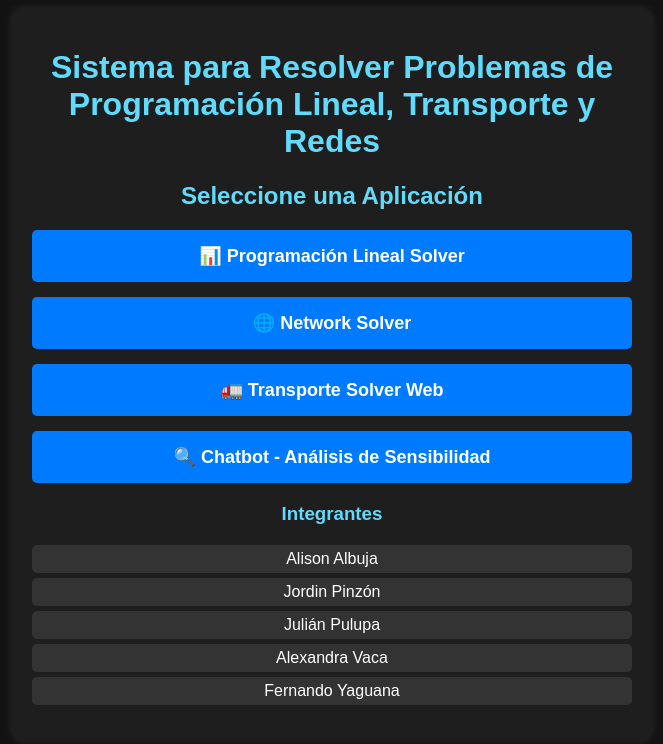
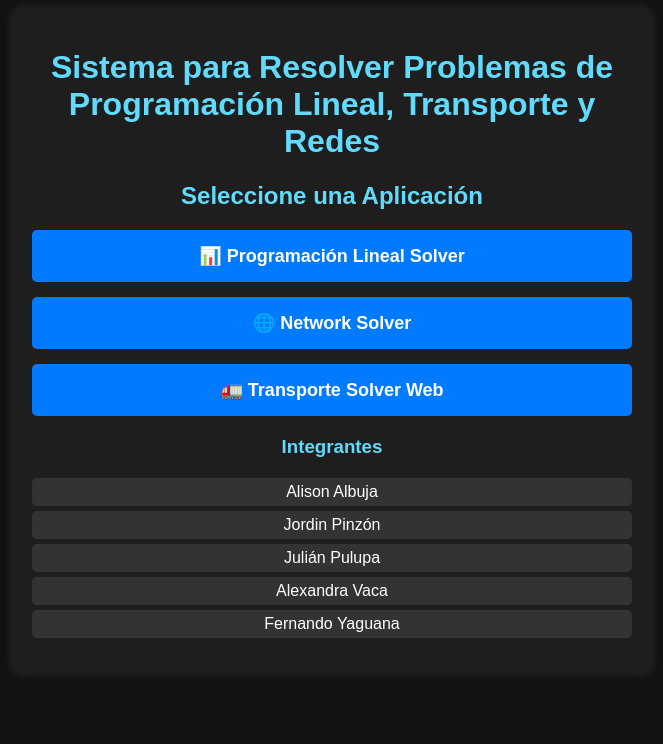
Before and after one commit to alwxav98/SistemaOptimizacion, a Flask app: page / in a window 1280 px wide. Shown: the top 744 px of the page, without its empty margins (308-971 px from the left). Run offline with Flask 3, Linux system fonts and the light colour scheme.

Commit message:
Update menu.html

```diff
--- a/templates/menu.html
+++ b/templates/menu.html
@@ -24,7 +24,6 @@
             <a href="{{ url_for('transporte_solver_web.index') }}" class="menu-button">🚛 Transporte Solver Web</a>
 
             <!-- ✅ Botón para acceder al Chatbot de Análisis de Sensibilidad -->
-            <a href="{{ url_for('chatbot.chat') }}" class="menu-button">🔍 Chatbot - Análisis de Sensibilidad</a>
         </div>
 
         <!-- 🔹 Lista de integrantes del proyecto -->
```
